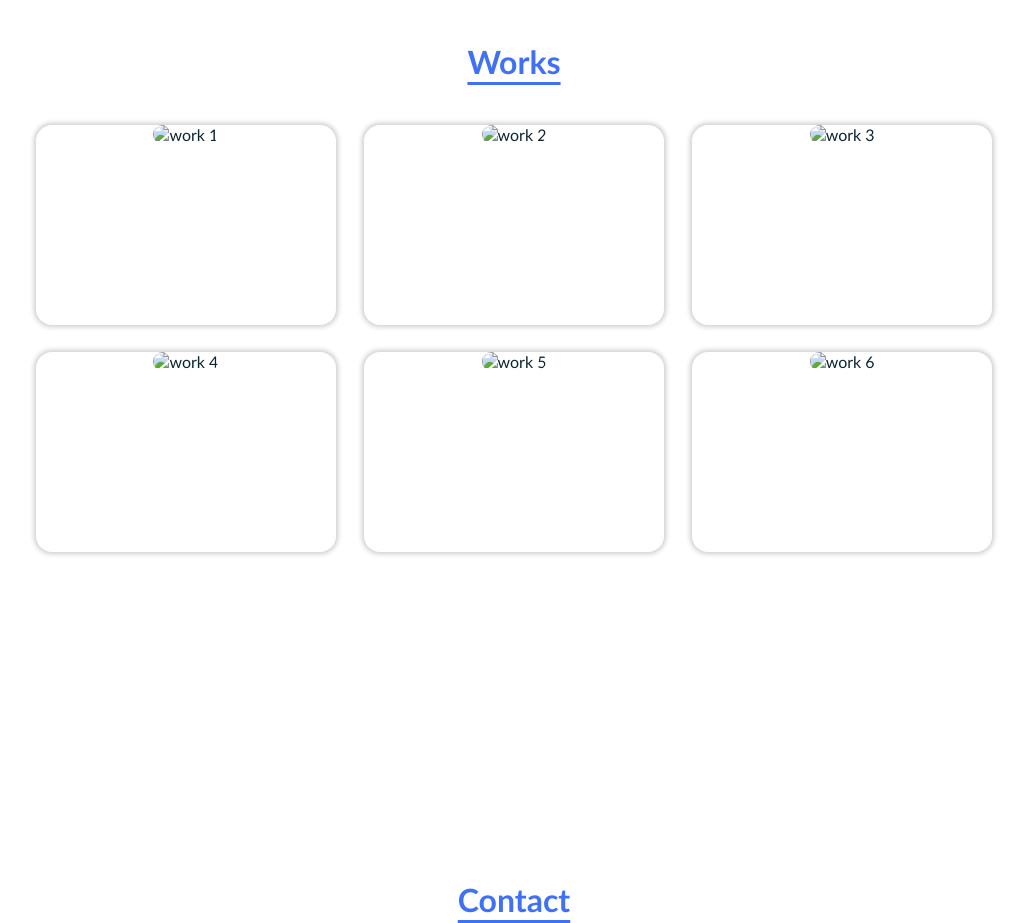
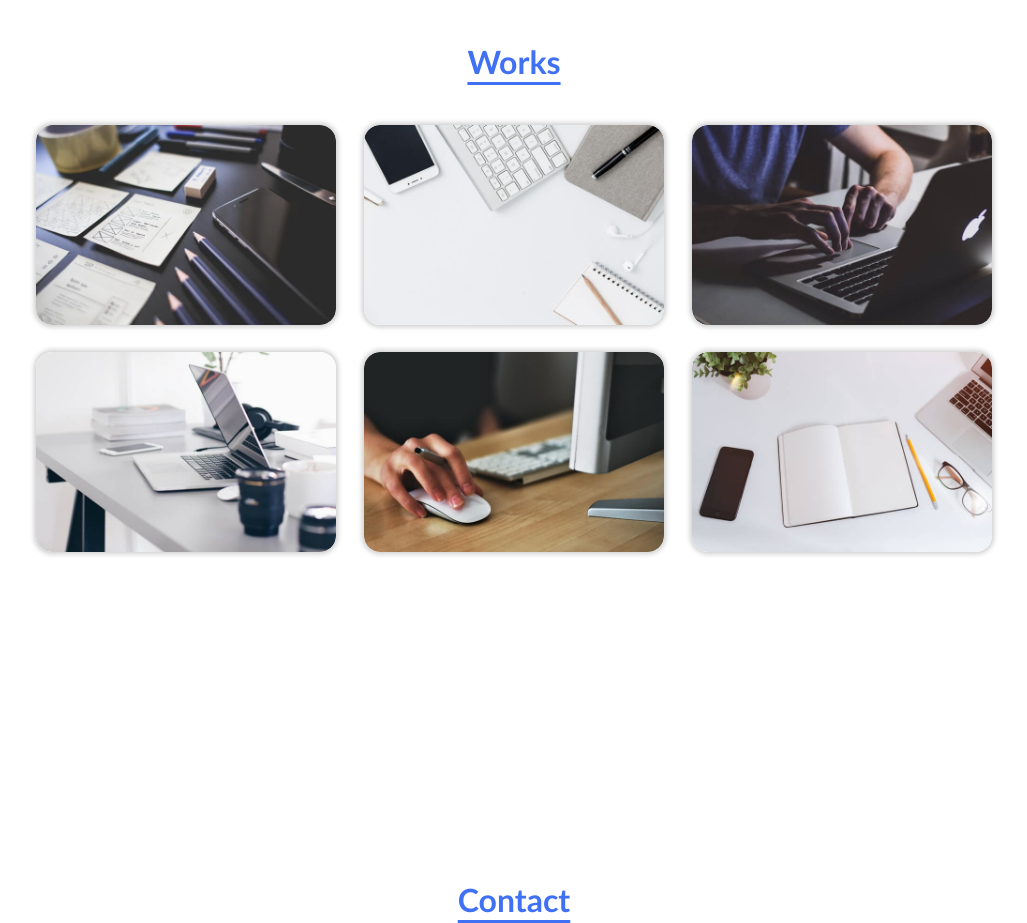
Before and after one commit to chandana-malabasari/portfolio, a plain HTML site: page index.html in a window 1280 px wide. Shown: the part 2640-3563 px from the top of the page, without its empty margins (126-1153 px from the left). Drawn offline with Linux system fonts and the light colour scheme; the site is published under a folder, as on GitHub Pages, so addresses that start at the root find nothing.

Commit message:
Update index.html

```diff
--- a/index.html
+++ b/index.html
@@ -4,7 +4,7 @@
 <head>
     <meta charset="UTF-8">
     <meta name="viewport" content="width=device-width, initial-scale=1.0">
-    <title>Portfolio - Your Name</title>
+    <title>Portfolio - chanadana</title>
     <!-- link css -->
     <link rel="stylesheet" href="./styles.css">
 </head>
@@ -120,12 +120,12 @@
                 <div>
                     <h2>Works</h2>
                     <div id="work-img">
-                        <div><img src="/images/work1.jpg" alt="work 1"></div>
-                        <div><img src="/images/work2.jpg" alt="work 2"></div>
-                        <div><img src="/images/work3.jpg" alt="work 3"></div>
-                        <div><img src="/images/work4.jpg" alt="work 4"></div>
-                        <div><img src="/images/work5.jpg" alt="work 5"></div>
-                        <div><img src="/images/work6.jpg" alt="work 6"></div>
+                        <div><img src="./images/work1.jpg" alt="work 1"></div>
+                        <div><img src="./images/work2.jpg" alt="work 2"></div>
+                        <div><img src="./images/work3.jpg" alt="work 3"></div>
+                        <div><img src="./images/work4.jpg" alt="work 4"></div>
+                        <div><img src="./images/work5.jpg" alt="work 5"></div>
+                        <div><img src="./images/work6.jpg" alt="work 6"></div>
                     </div>
                 </div>
             </section>
```
